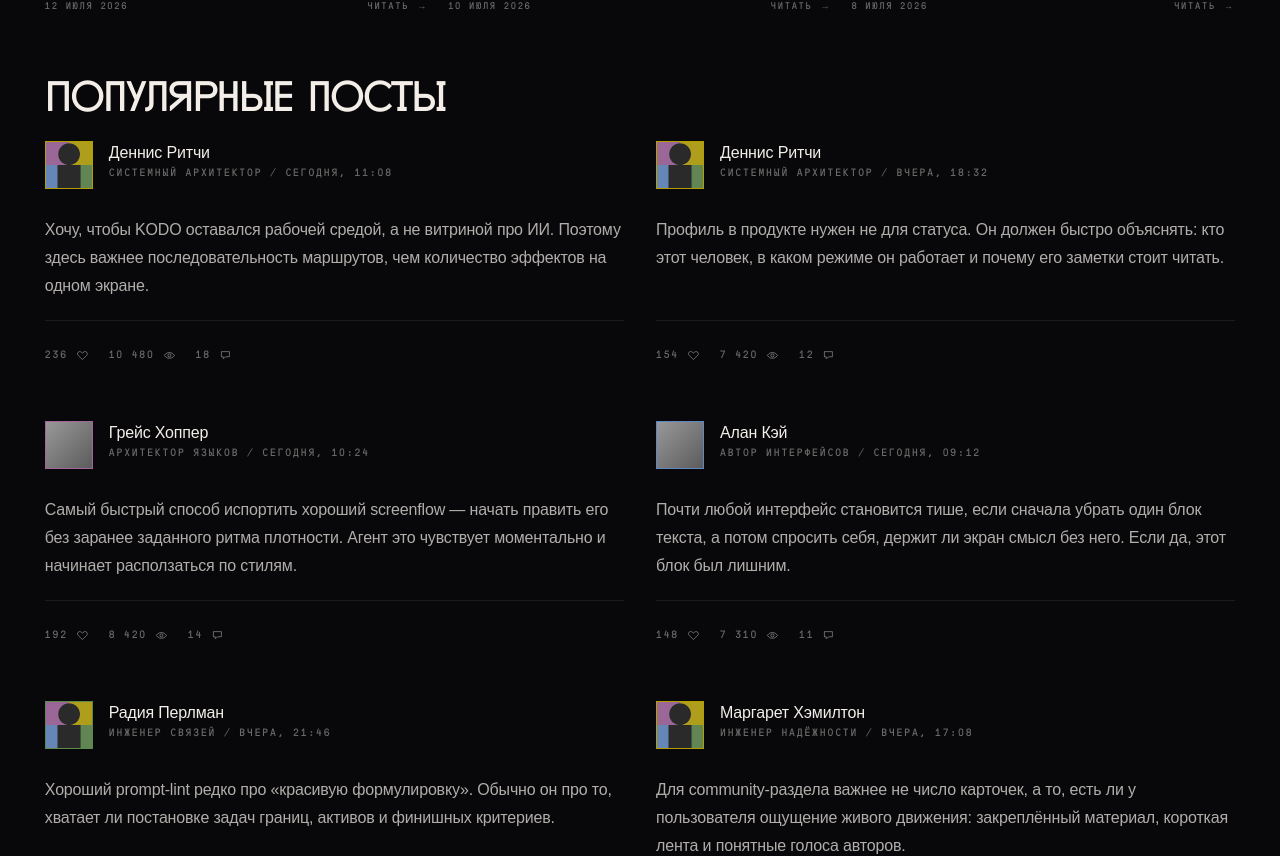
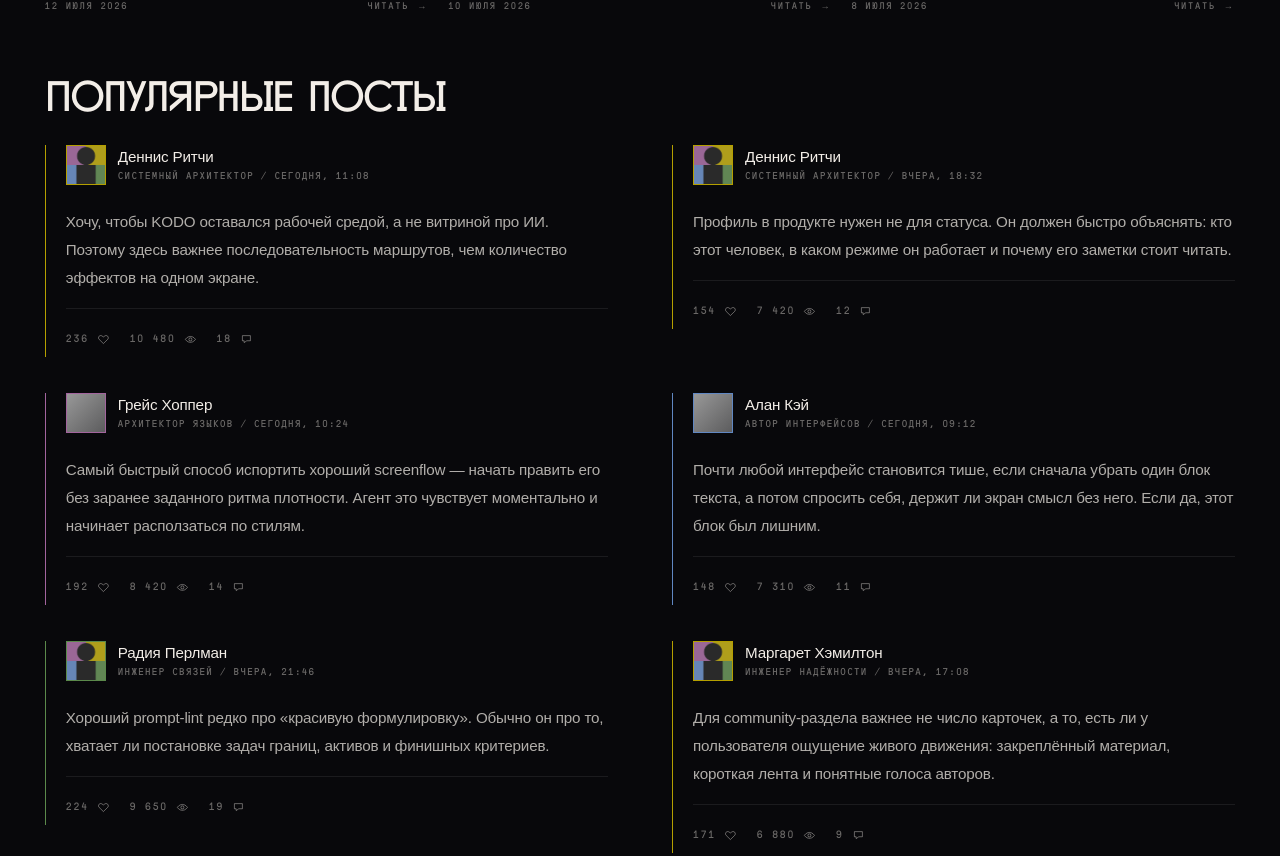
Before and after one commit to TemnovTema/kodo.media, a Next.js app: page /articles in a window 1280 px wide. Shown: the part 1297-2153 px from the top of the page. Built offline with nearby package versions, Linux system fonts and the light colour scheme; grey boxes are pictures that could not be loaded; a web font is replaced by a local one.

Commit message:
Refine popular posts feed

```diff
--- a/src/app/articles/page.tsx
+++ b/src/app/articles/page.tsx
@@ -41,16 +41,16 @@ export default function ArticlesPage() {
           <CommunityArticleShelf articles={carouselArticles} rubrics={rubrics} />
         </section>
 
-        <section className="space-y-6">
+        <section className="space-y-7">
           <div>
             <h2 className="max-w-3xl text-balance text-[clamp(1.9rem,3.2vw,3rem)] leading-[0.98] tracking-[-0.05em] text-[var(--color-text)]">
               Популярные посты
             </h2>
           </div>
 
-          <div className="grid gap-x-8 gap-y-12 lg:grid-cols-2">
+          <div className="grid gap-x-12 gap-y-9 lg:grid-cols-2 xl:gap-x-16">
             {authorPosts.map((post) => (
-              <AuthorPostCard key={post.id} post={post} />
+              <AuthorPostCard key={post.id} post={post} variant="community" />
             ))}
           </div>
         </section>
--- a/src/components/author-post-card.tsx
+++ b/src/components/author-post-card.tsx
@@ -8,6 +8,7 @@ import { ProfileAvatar } from "@/components/profile-avatar";
 
 type AuthorPostCardProps = {
   post: AuthorPost;
+  variant?: "default" | "community";
 };
 
 const accentMap = {
@@ -17,7 +18,10 @@ const accentMap = {
   pink: brandPalette.pink,
 } as const;
 
-export function AuthorPostCard({ post }: AuthorPostCardProps) {
+export function AuthorPostCard({
+  post,
+  variant = "default",
+}: AuthorPostCardProps) {
   const accent = accentMap[post.accent];
   const profile = getCommunityProfileBySlug(post.authorSlug);
 
@@ -27,39 +31,68 @@ export function AuthorPostCard({ post }: AuthorPostCardProps) {
 
   const profileHref =
     profile.slug === currentProfileSlug ? "/profile" : `/profile/${profile.slug}`;
+  const isCommunityPost = variant === "community";
 
   return (
     <article
       style={{ "--accent": accent } as CSSProperties}
-      className="flex h-full flex-col gap-5"
+      className={
+        isCommunityPost
+          ? "relative flex self-start flex-col gap-4 border-l border-[var(--accent)] pl-4 md:pl-5"
+          : "flex h-full flex-col gap-5"
+      }
     >
-      <div className="flex items-start gap-4">
+      <div className={`flex items-start ${isCommunityPost ? "gap-3" : "gap-4"}`}>
         <Link
           href={profileHref}
           aria-label={`Открыть профиль: ${profile.name}`}
           className="transition-transform duration-200 hover:-translate-y-0.5"
         >
-          <ProfileAvatar profile={profile} className="h-12 w-12" sizes="48px" />
+          <ProfileAvatar
+            profile={profile}
+            className={isCommunityPost ? "h-10 w-10" : "h-12 w-12"}
+            sizes={isCommunityPost ? "40px" : "48px"}
+          />
         </Link>
 
         <div className="space-y-1">
           <Link
             href={profileHref}
-            className="text-sm leading-6 text-[var(--color-text)] transition-colors hover:text-[var(--accent)] md:text-base"
+            className={`leading-6 text-[var(--color-text)] transition-colors hover:text-[var(--accent)] ${
+              isCommunityPost ? "text-sm md:text-[0.95rem]" : "text-sm md:text-base"
+            }`}
           >
             {profile.name}
           </Link>
-          <p className="font-mono text-[0.64rem] uppercase tracking-[0.18em] text-[var(--color-text-muted)]">
+          <p
+            className={`font-mono uppercase text-[var(--color-text-muted)] ${
+              isCommunityPost
+                ? "text-[0.6rem] tracking-[0.14em]"
+                : "text-[0.64rem] tracking-[0.18em]"
+            }`}
+          >
             {profile.role} / {post.postedAt}
           </p>
         </div>
       </div>
 
-      <p className="max-w-2xl text-sm leading-7 text-[var(--color-text-soft)] md:text-base">
+      <p
+        className={`max-w-2xl text-[var(--color-text-soft)] ${
+          isCommunityPost
+            ? "text-sm leading-7 md:text-[0.95rem]"
+            : "text-sm leading-7 md:text-base"
+        }`}
+      >
         {post.message}
       </p>
 
-      <div className="mt-auto border-t border-[var(--color-border)] pt-4">
+      <div
+        className={
+          isCommunityPost
+            ? "border-t border-[var(--color-border)] pt-3"
+            : "mt-auto border-t border-[var(--color-border)] pt-4"
+        }
+      >
         <EngagementStats
           engagement={post.engagement}
           compact
```
